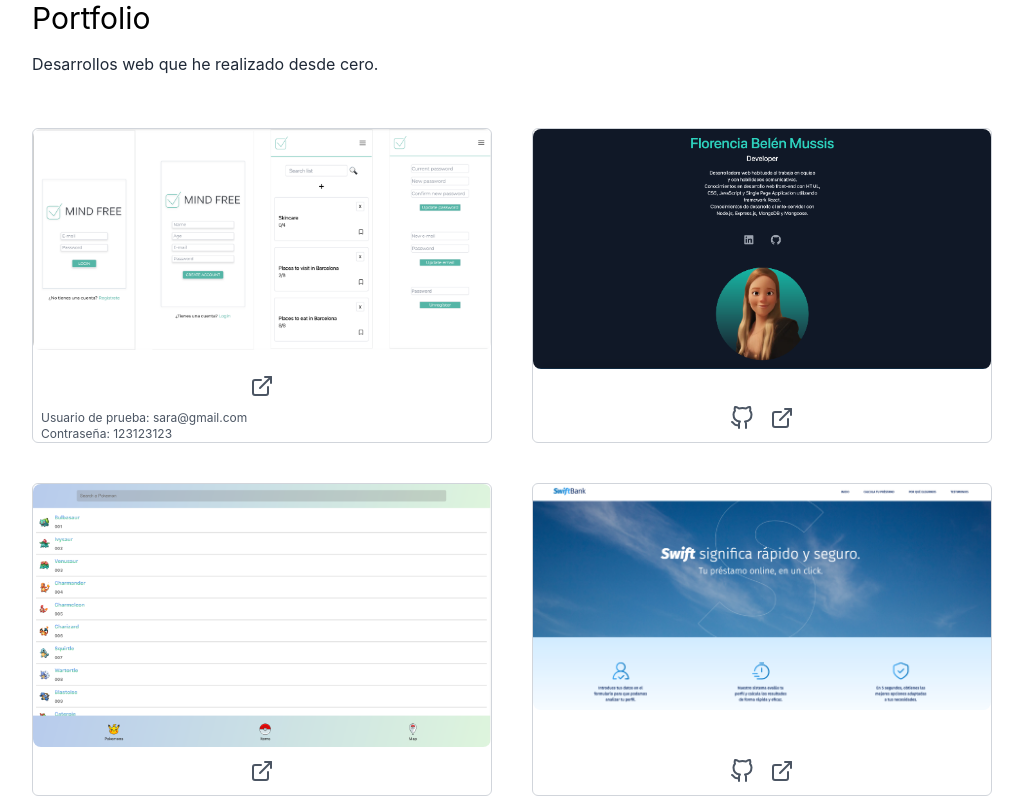
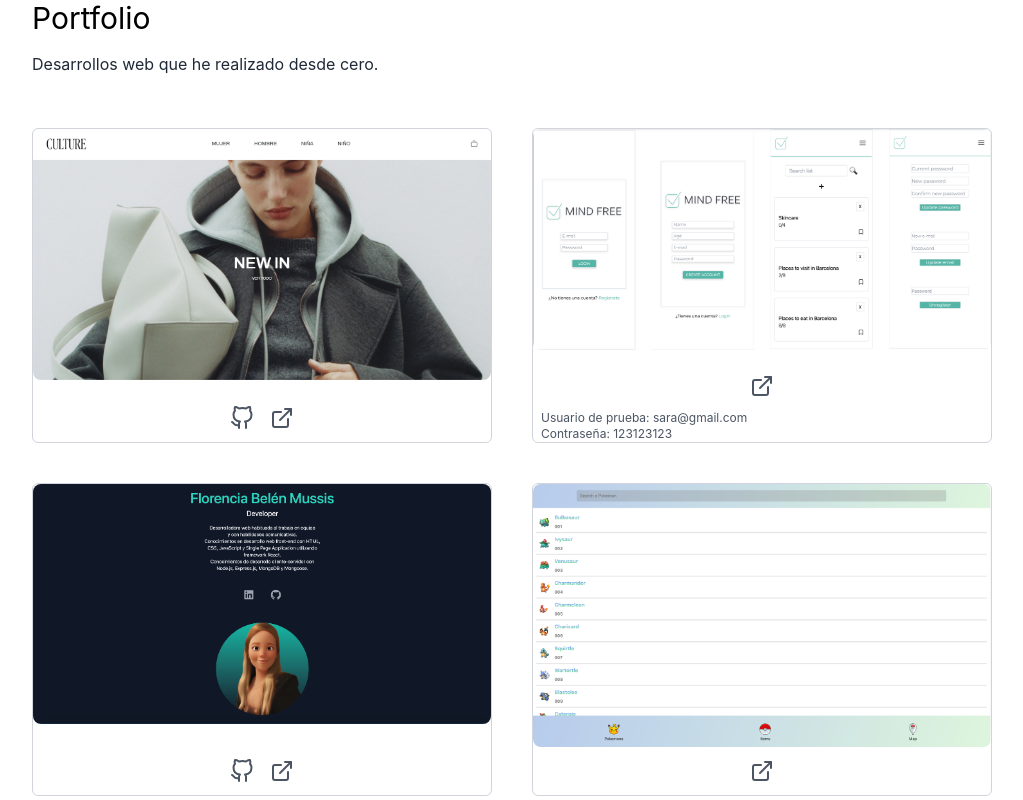
Before and after one commit to Florencia-Mussis/portfolio, a Next.js app: page / in a window 1280 px wide. Shown: the part 1980-2780 px from the top of the page, without its empty margins (128-1151 px from the left). Built offline with nearby package versions, Linux system fonts and the light colour scheme.

Commit message:
add new project

```diff
--- a/pages/index.js
+++ b/pages/index.js
@@ -16,6 +16,7 @@ import web5 from '../public/web5.png';
 import web6 from '../public/web6.png';
 import web7 from '../public/web7.png';
 import web8 from '../public/web8.png';
+import web9 from '../public/web9.png';
 import { useState } from 'react';
 
 export default function Home() {
@@ -38,7 +39,7 @@ export default function Home() {
                 <BsFillMoonStarsFill onClick={() => setDarkMode(!darkMode)} className='cursor-pointer text-2xl' />
               </li>
               <li>
-                <a className='bg-gradient-to-r from-cyan-500 to-teal-500 text-white px-4 py-2 border-none rounded-md ml-8' href='https://drive.google.com/file/d/1usV6U46s13oCBs7stdJqH104qr1GHP18/view?usp=sharing'>Resume</a>
+                <a className='bg-gradient-to-r from-cyan-500 to-teal-500 text-white px-4 py-2 border-none rounded-md ml-8' href='https://drive.google.com/file/d/1HRlp741CnE4TUepbJqqChBXgdWnuGnal/view?usp=sharing'>Resume</a>
               </li>
             </ul>
           </nav>
@@ -101,6 +102,13 @@ export default function Home() {
             <p className='text-md py-2 leading-8 text-gray-800 dark:text-gray-200'>Desarrollos web que he realizado desde cero. </p>
           </div>
           <div className='flex flex-col gap-10 py-10 lg:flex-row lg:flex-wrap'>
+            <div className='basis-1/3 flex-1 border rounded-md border-gray-300 flex flex-col justify-between'>
+              <Image src={web9} className='rounded-lg object-cover' width={'100%'} height={'100%'} />
+              <div className='flex justify-center gap-4'>
+                <a className='text-2xl flex justify-center gap-16 py-3 text-gray-600 dark:text-gray-400' href='https://github.com/Florencia-Mussis/ecommerce-Mussis'><FiGithub /></a>
+                <a className='text-2xl flex justify-center gap-16 py-3 text-gray-600 dark:text-gray-400' href='https://ecommerce-mussis.vercel.app/'><FiExternalLink /></a>
+              </div>
+            </div>
             <div className='basis-1/3 flex-1 border rounded-md border-gray-300'>
               <Image src={web1} className='rounded-lg object-cover' width={'100%'} height={'100%'} />
               <a className='text-2xl flex justify-center gap-16 py-3 mt-3 text-gray-600 dark:text-gray-400' href='https://mind-free.surge.sh/'><FiExternalLink /></a>
@@ -148,10 +156,10 @@ export default function Home() {
                 <a className='text-2xl flex justify-center gap-16 py-3 text-gray-600 dark:text-gray-400' href='https://florencia-mussis.github.io/vgym-landing-page/'><FiExternalLink /></a>
               </div>
             </div>
-            <div className='basis-1/3 flex-1 border rounded-md border-gray-300 flex flex-col justify-between'>
+            {/* <div className='basis-1/3 flex-1 border rounded-md border-gray-300 flex flex-col justify-between'>
               <Image src={web6} className='rounded-lg object-cover' width={'100%'} height={'100%'} />
               <a className='text-2xl flex justify-center gap-16 py-3 text-gray-600 dark:text-gray-400' href='https://www.figma.com/proto/jVemOixIxblL1W3PfsnuYI/My-Lists?node-id=1-2&scaling=scale-down&page-id=0%3A1&starting-point-node-id=1%3A2'><FiExternalLink/></a>
-            </div>
+            </div> */}
           </div>
         </section>
       </main>
```
Also changed, not shown: public/web9.png (added).
